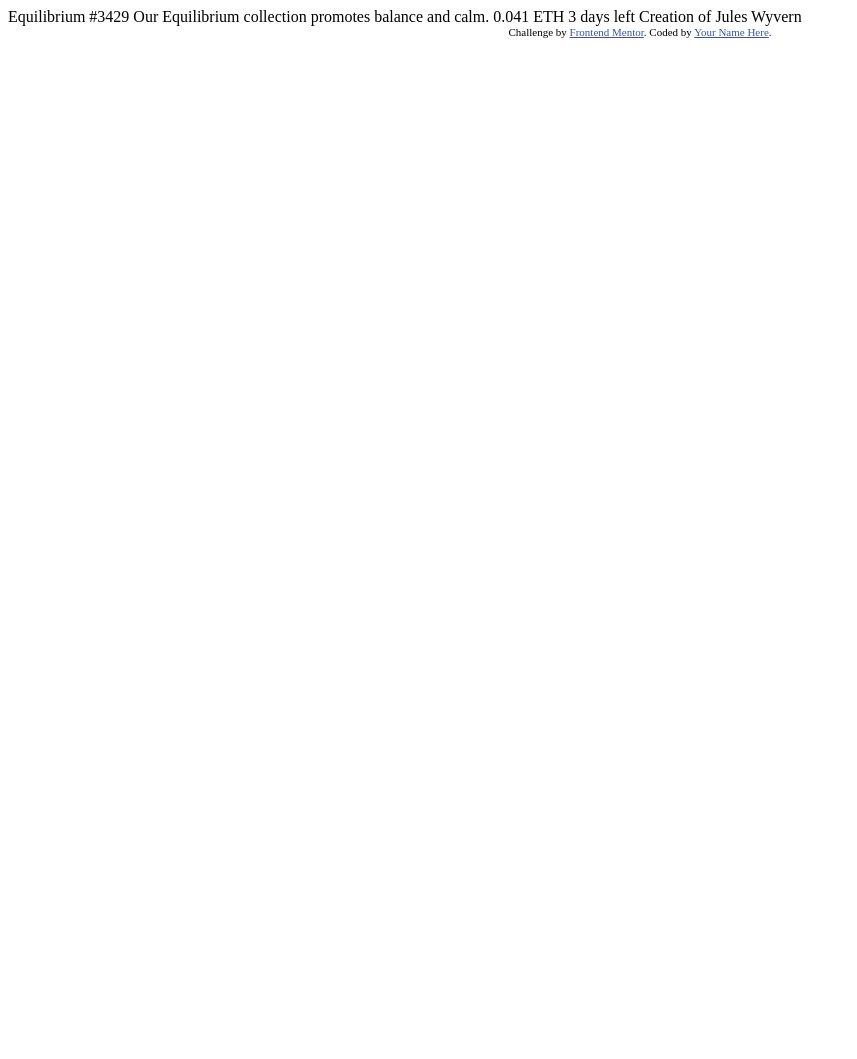
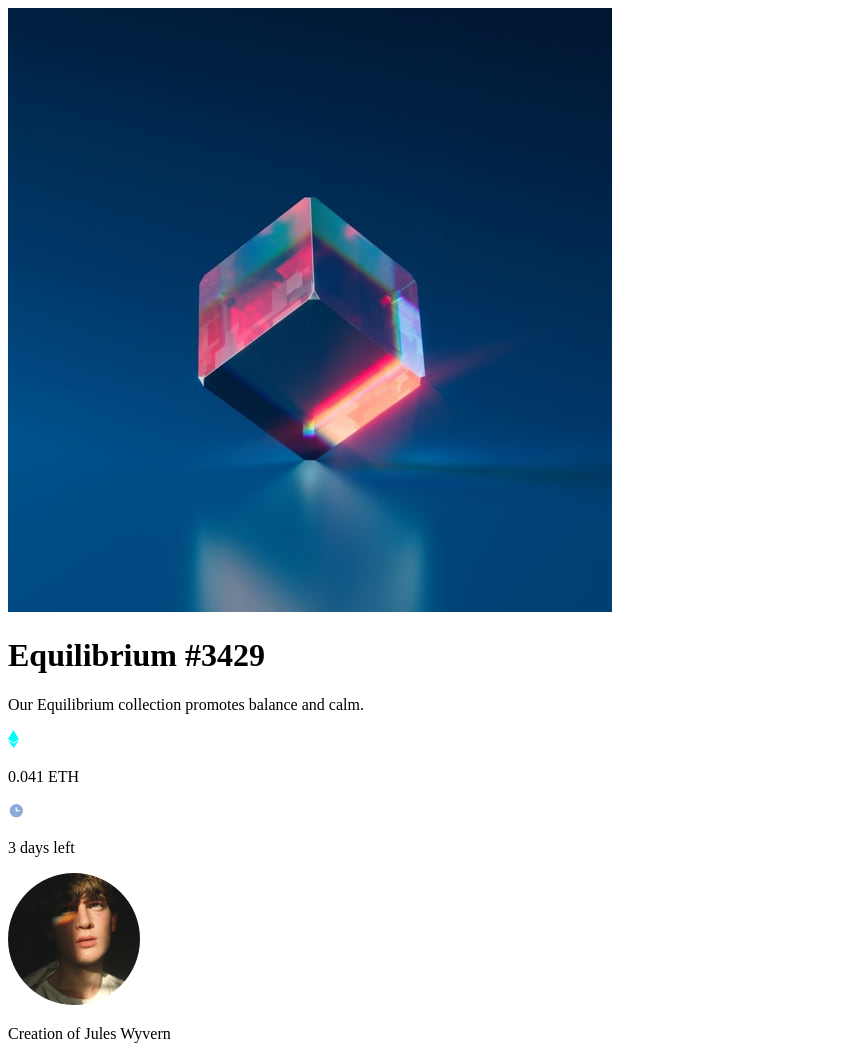
Before and after one commit to JohnMwendwa/nft-preview-card, a plain HTML site: page index.html in a window 1280 px wide. Shown: the whole page, without its empty margins (0-857 px from the left). Before the commit the page ends 800 px from the top, so only its background shows below. Drawn offline with Linux system fonts and the light colour scheme.

Commit message:
add markup

```diff
--- a/index.html
+++ b/index.html
@@ -1,33 +1,44 @@
 <!DOCTYPE html>
 <html lang="en">
   <head>
-  <meta charset="UTF-8">
-  <meta name="viewport" content="width=device-width, initial-scale=1.0"> <!-- displays site properly based on user's device -->
+    <meta charset="UTF-8" />
+    <meta name="viewport" content="width=device-width, initial-scale=1.0" />
+    <!-- displays site properly based on user's device -->
 
-  <link rel="icon" type="image/png" sizes="32x32" href="./images/favicon-32x32.png">
+    <link
+      rel="icon"
+      type="image/png"
+      sizes="32x32"
+      href="./images/favicon-32x32.png"
+    />
 
     <title>Frontend Mentor | NFT preview card component</title>
-
-  <!-- Feel free to remove these styles or customise in your own stylesheet 👍 -->
-  <style>
-    .attribution { font-size: 11px; text-align: center; }
-    .attribution a { color: hsl(228, 45%, 44%); }
-  </style>
   </head>
   <body>
-
-  Equilibrium #3429
-
-  Our Equilibrium collection promotes balance and calm.
-
-  0.041 ETH
-  3 days left
-
-  Creation of Jules Wyvern
-
-  <div class="attribution">
-    Challenge by <a href="https://www.frontendmentor.io?ref=challenge" target="_blank">Frontend Mentor</a>.
-    Coded by <a href="#">Your Name Here</a>.
+    <main>
+      <div class="card">
+        <div class="card__header">
+          <img src="images/image-equilibrium.jpg" alt="Equilibrium image" />
         </div>
+        <div class="card__body">
+          <h1>Equilibrium #3429</h1>
+          <p>Our Equilibrium collection promotes balance and calm.</p>
+          <div class="card__details">
+            <div class="accent">
+              <img src="images/icon-ethereum.svg" alt="ethereum icon" />
+              <p>0.041 ETH</p>
+            </div>
+            <div>
+              <img src="images/icon-clock.svg" alt="clock icon" />
+              <p>3 days left</p>
+            </div>
+          </div>
+        </div>
+        <div class="card__footer">
+          <img src="images/image-avatar.png" alt="avatar" />
+          <p>Creation of <span>Jules Wyvern</span></p>
+        </div>
+      </div>
+    </main>
   </body>
 </html>
```
Lines whose indentation alone changed are shown as unchanged.
